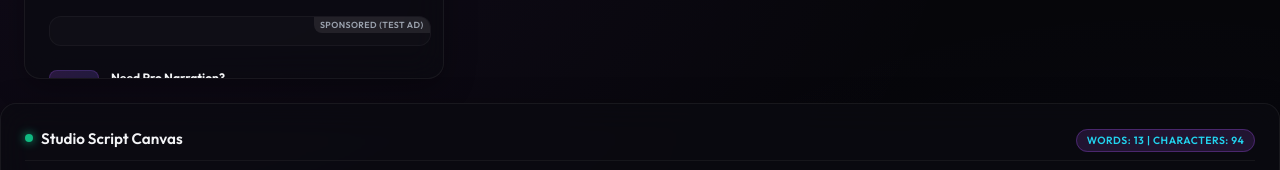
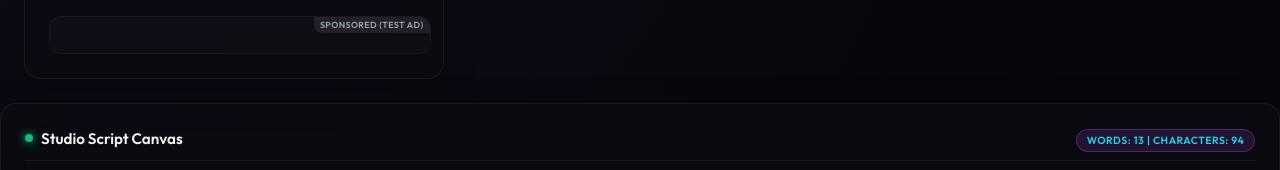
Before and after one commit to devfaisee/speech-generator-pro, a website built with Vite: page index.html in a window 1280 px wide. Shown: the part 701-871 px from the top of the page. Built offline with nearby package versions, Linux system fonts and the light colour scheme.

Commit message:
feat: stable production-ready release of Verynt Pro

```diff
--- a/index.html
+++ b/index.html
@@ -100,12 +100,6 @@
                (adsbygoogle = window.adsbygoogle || []).push({});
           </script>
         </div>
-          <div class="carbon-ad-content">
-            <div class="carbon-ad-image-placeholder">🗣️</div>
-            <div class="carbon-ad-text">
-              <strong>Need Pro Narration?</strong> Convert full eBooks into voiceovers. High-speed local WASM.
-            </div>
-          </div>
         </div>
       </section>
 
```
